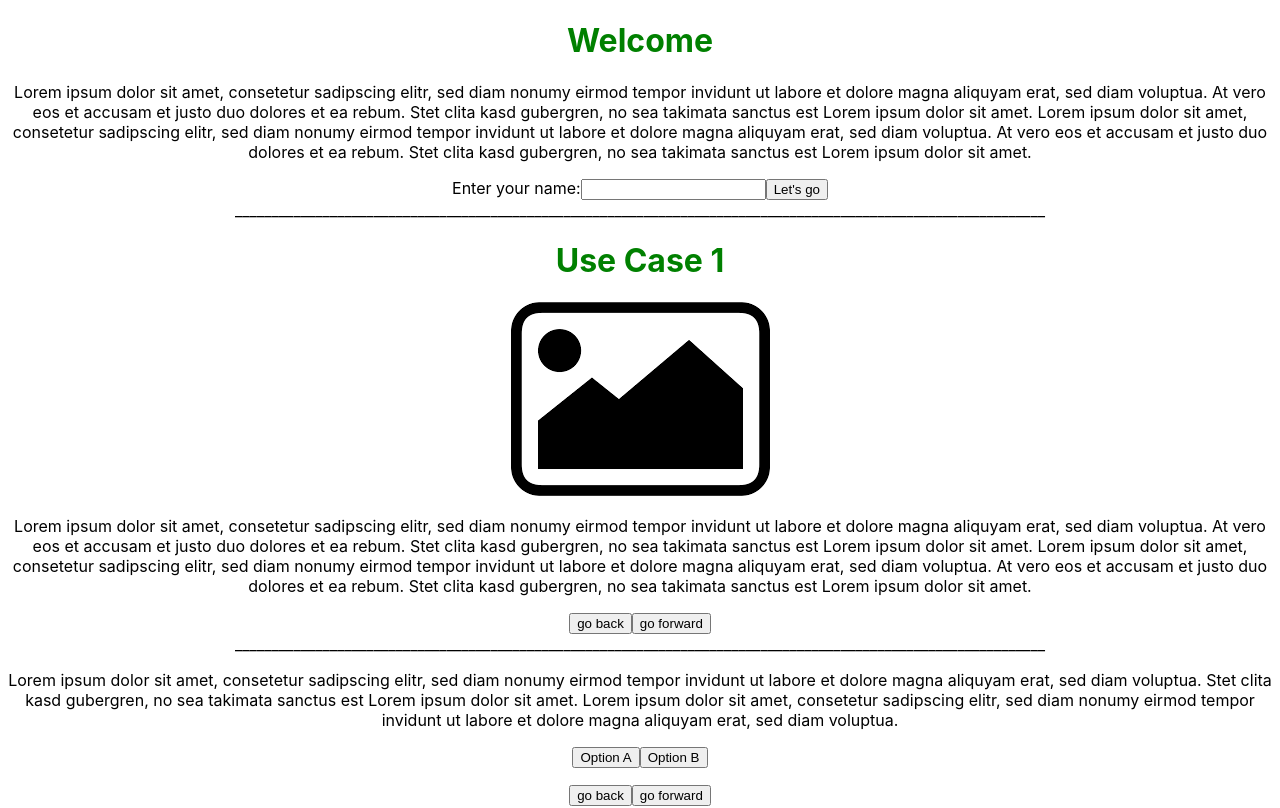
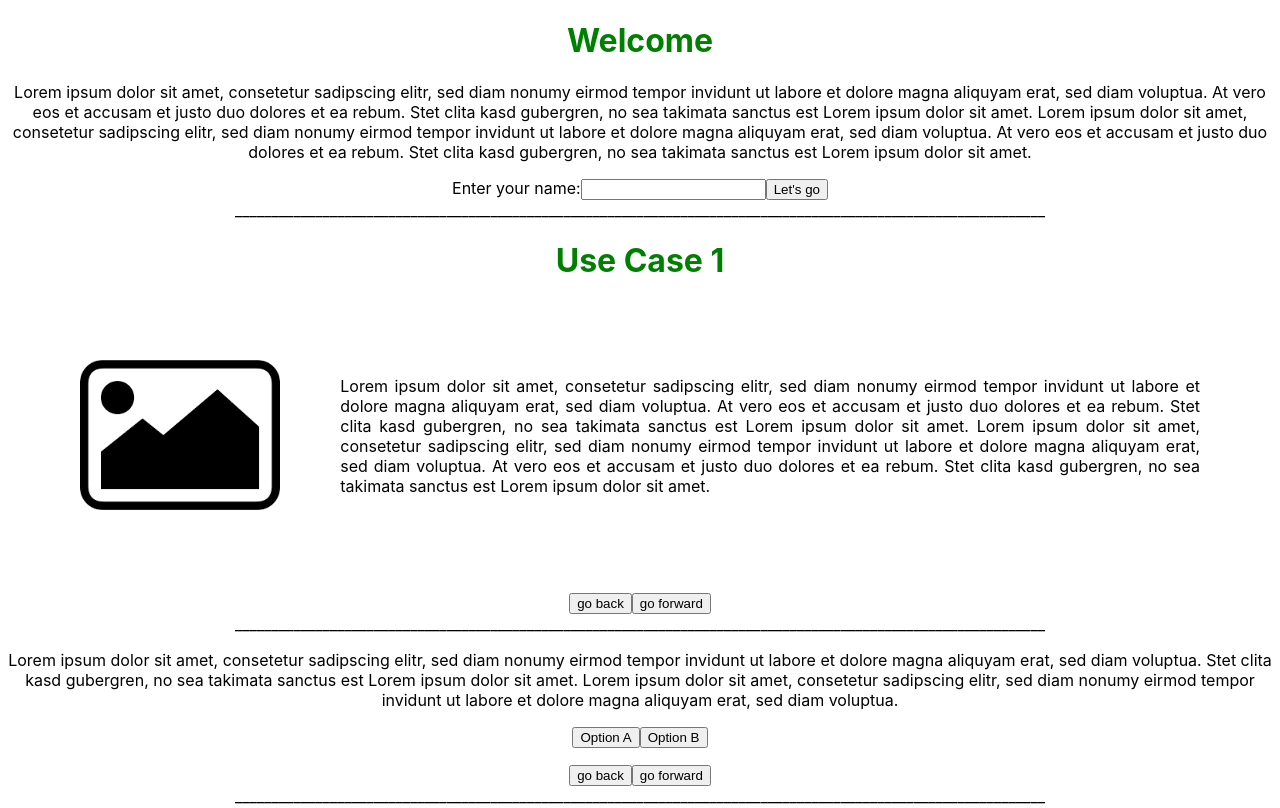
Before and after one commit to ViviZa/lawyer-dude, a React (Create React App) app: page / in a window 1280 px wide. Shown: the top 808 px of the page. Built offline with nearby package versions, Linux system fonts and the light colour scheme.

Commit message:
adapt styling to match page templates

```diff
--- a/src/pages/Storypage.js
+++ b/src/pages/Storypage.js
@@ -8,8 +8,12 @@ class Storypage extends Component {
     return (
       <div className="Storypage">
         <h1>Use Case 1</h1>
-        <img src={defaultImg} className="defaultImg" alt="logo" />
-        <p>Lorem ipsum dolor sit amet, consetetur sadipscing elitr, sed diam nonumy eirmod tempor invidunt ut labore et dolore magna aliquyam erat, sed diam voluptua. At vero eos et accusam et justo duo dolores et ea rebum. Stet clita kasd gubergren, no sea takimata sanctus est Lorem ipsum dolor sit amet. Lorem ipsum dolor sit amet, consetetur sadipscing elitr, sed diam nonumy eirmod tempor invidunt ut labore et dolore magna aliquyam erat, sed diam voluptua. At vero eos et accusam et justo duo dolores et ea rebum. Stet clita kasd gubergren, no sea takimata sanctus est Lorem ipsum dolor sit amet.</p>
+        <div className="info-section">
+            <img src={defaultImg} className="defaultImg" alt="logo" />
+            <div className="story-text">
+                <p>Lorem ipsum dolor sit amet, consetetur sadipscing elitr, sed diam nonumy eirmod tempor invidunt ut labore et dolore magna aliquyam erat, sed diam voluptua. At vero eos et accusam et justo duo dolores et ea rebum. Stet clita kasd gubergren, no sea takimata sanctus est Lorem ipsum dolor sit amet. Lorem ipsum dolor sit amet, consetetur sadipscing elitr, sed diam nonumy eirmod tempor invidunt ut labore et dolore magna aliquyam erat, sed diam voluptua. At vero eos et accusam et justo duo dolores et ea rebum. Stet clita kasd gubergren, no sea takimata sanctus est Lorem ipsum dolor sit amet.</p>
+            </div>
+        </div>
         <button>go back</button>
         <button>go forward</button>
       </div>
--- a/src/styles/style.css
+++ b/src/styles/style.css
@@ -5,3 +5,23 @@
 h1 {
   color: green;
 }
+
+.info-section {
+    display: flex;
+      flex-direction: row-reverse;
+      margin: 50px;
+}
+
+.info-section > .defaultImg {
+    order: 2;
+    height: 150px;
+    width: 250px;
+    margin: 30px;
+}
+
+.info-section > .story-text {
+    order: 1;
+    margin: 30px;
+    text-align: justify;
+
+}
```
